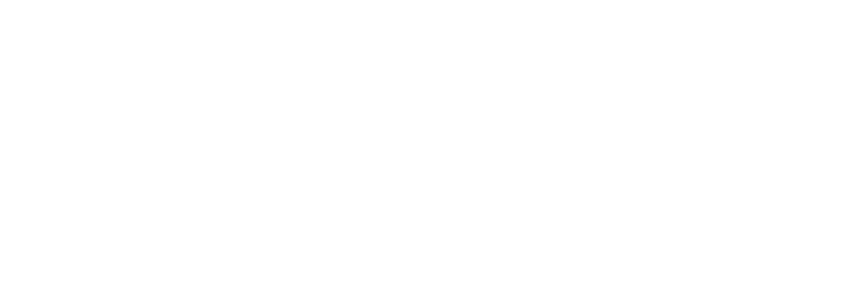
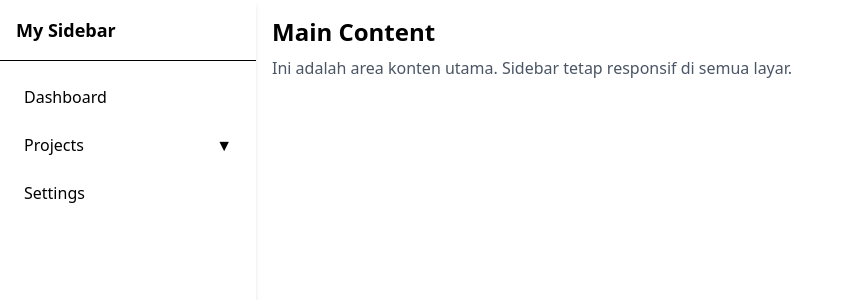
Before and after one commit to Lio3307/MyCompo-, a React app: page / in a window 1280 px wide. Shown: the top 300 px of the page, without its empty margins (0-854 px from the left). Built offline with nearby package versions, Linux system fonts and the light colour scheme; the HTML template or start-up script is replaced by a standard one.

Commit message:
adding Sidebar

```diff
--- a/src/App.tsx
+++ b/src/App.tsx
@@ -1,9 +1,11 @@
+import SideBar from "./components/Sidebar"
 
 
 function App() {
 
   return (
     <>
+    <SideBar/>
     </>
   )
 }
--- /dev/null
+++ b/src/components/Sidebar.tsx
@@ -0,0 +1,95 @@
+
+import { useState } from "react";
+
+const Sidebar = () => {
+  const [isOpen, setIsOpen] = useState(false);
+  const [dropdownOpen, setDropdownOpen] = useState(false);
+
+  return (
+    <div className="flex min-h-screen">
+      <button
+        className="md:hidden p-3 focus:outline-none"
+        onClick={() => setIsOpen(!isOpen)}
+        aria-label="Toggle Sidebar"
+      >
+        {isOpen ? "✖" : "☰"}
+      </button>
+
+      {isOpen && (
+        <div
+          className="fixed inset-0 blur bg-opacity-50 z-40 md:hidden"
+          onClick={() => setIsOpen(false)}
+          aria-hidden="true"
+        ></div>
+      )}
+
+      <aside
+        className={`fixed md:static min-h-screen top-0 left-0 h-full w-64 bg-white shadow-md z-50 transform transition-transform duration-300
+        ${isOpen ? "translate-x-0" : "-translate-x-full"} md:translate-x-0`}
+      >
+        <div className="p-4 font-bold text-lg border-b">My Sidebar</div>
+        <nav className="p-4">
+          <ul className="space-y-2">
+            <li>
+              <a
+                href="#"
+                className="block p-2 rounded hover:bg-gray-100 transition"
+              >
+                Dashboard
+              </a>
+            </li>
+
+            <li>
+              <button
+                onClick={() => setDropdownOpen(!dropdownOpen)}
+                className="flex items-center justify-between w-full p-2 rounded hover:bg-gray-100 transition"
+                aria-expanded={dropdownOpen}
+              >
+                <span>Projects</span>
+                <span>{dropdownOpen ? "▲" : "▼"}</span>
+              </button>
+              {dropdownOpen && (
+                <ul className="ml-4 mt-1 space-y-1">
+                  <li>
+                    <a
+                      href="#"
+                      className="block p-2 rounded hover:bg-gray-100 transition"
+                    >
+                      Project A
+                    </a>
+                  </li>
+                  <li>
+                    <a
+                      href="#"
+                      className="block p-2 rounded hover:bg-gray-100 transition"
+                    >
+                      Project B
+                    </a>
+                  </li>
+                </ul>
+              )}
+            </li>
+
+            <li>
+              <a
+                href="#"
+                className="block p-2 rounded hover:bg-gray-100 transition"
+              >
+                Settings
+              </a>
+            </li>
+          </ul>
+        </nav>
+      </aside>
+
+      <main className="flex-1 p-4">
+        <h1 className="text-2xl font-bold">Main Content</h1>
+        <p className="mt-2 text-gray-600">
+          Ini adalah area konten utama. Sidebar tetap responsif di semua layar.
+        </p>
+      </main>
+    </div>
+  );
+};
+
+export default Sidebar;
```
